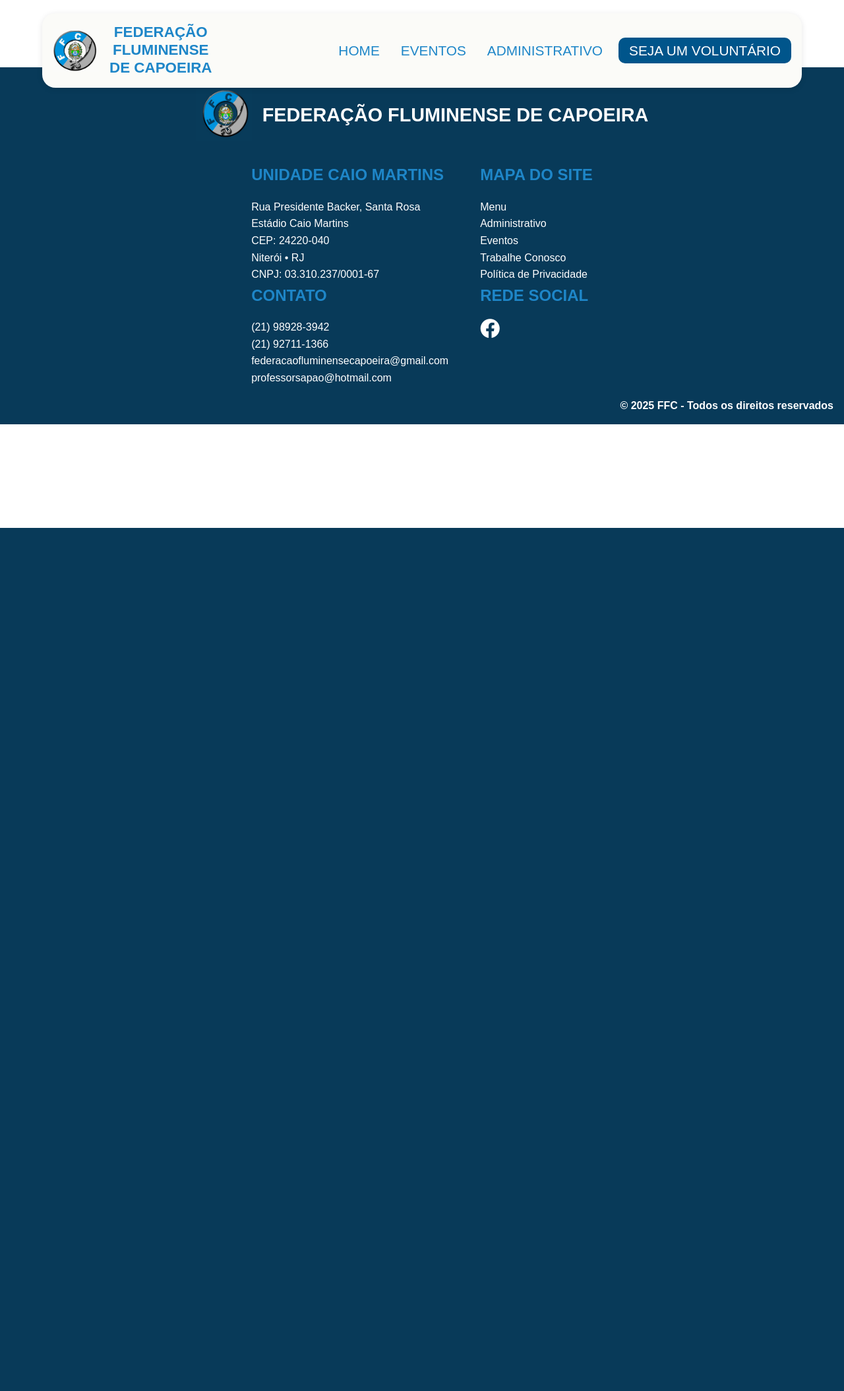
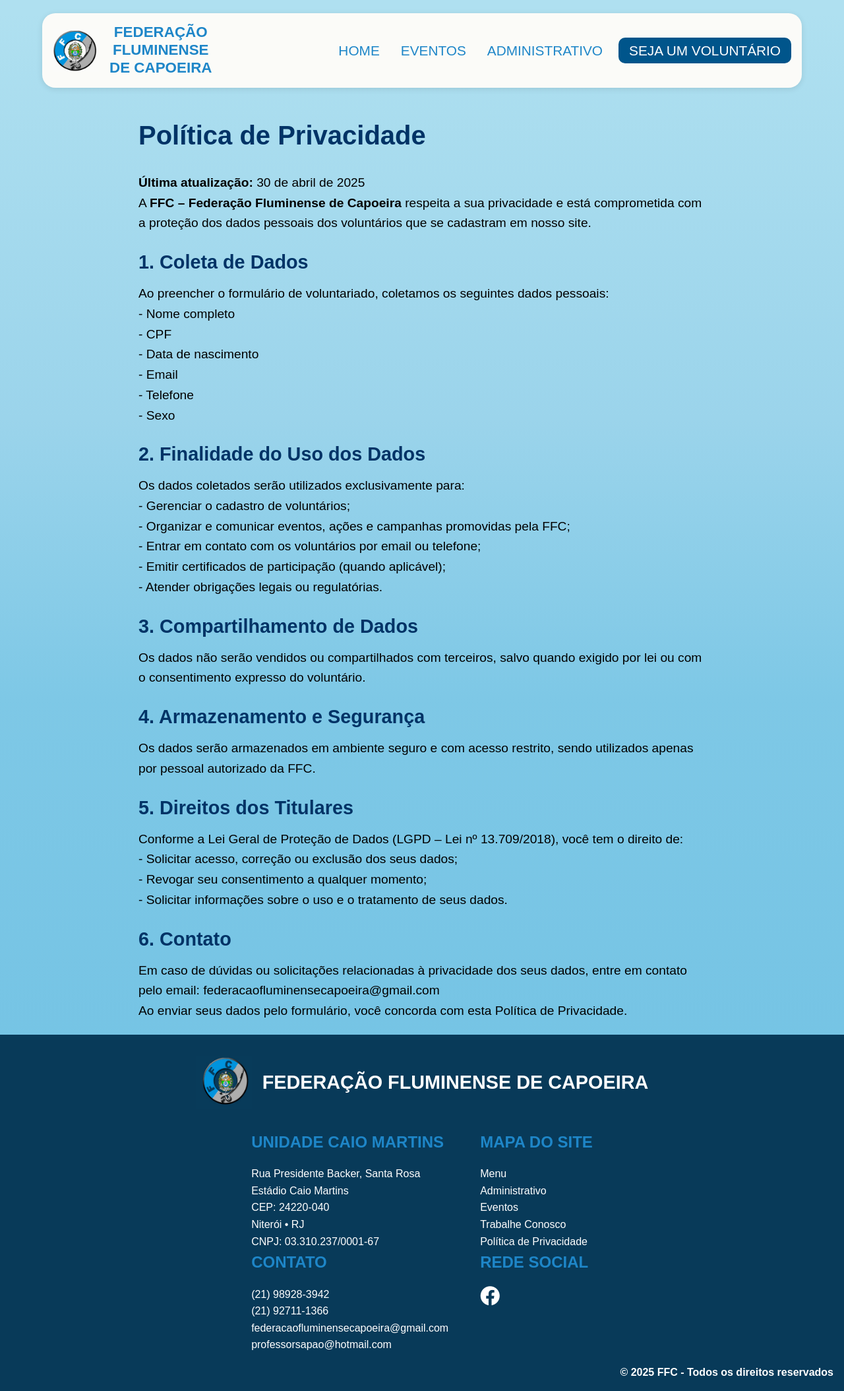
Before and after one commit to GusCoroa/projeto_web3, a Django app: page /politica/ in a window 1280 px wide. Shown: the whole page at 66% size. Before the commit the page ends 800 px from the top, so only its background shows below. Run offline with Django 5.2, Linux system fonts and the light colour scheme.

Commit message:
HTML com os dados de politica de privacidade feito + CSS basico

```diff
--- a/static/css/politica.css
+++ b/static/css/politica.css
@@ -0,0 +1,43 @@
+body {
+    font-family: Arial, sans-serif;
+    line-height: 1.6;
+    padding: 0;
+    background: #afe0f0;
+    background: linear-gradient(180deg, rgba(175, 224, 240, 1) 1%, rgba(155, 212, 235, 1) 30%, rgba(126, 200, 230, 1) 50%, rgba(109, 192, 227, 1) 100%);
+  }
+
+.politica {
+    max-width: 900px;
+    margin: auto;
+    padding: 20px;
+    border-radius: 8px;
+  }
+
+.titulo-politica {
+
+    font-size: 2.5rem;
+    color: #003366;
+    padding-top: 25px;
+    padding-bottom: 25px;
+  }
+
+.subtitulo-politica {
+    color: #003366;
+    font-size: 1.8rem;
+    padding-bottom: 10px;
+    padding-top: 20px;
+}
+
+.politica p{
+    font-size: 1.2rem;
+}
+
+.politica ul li{
+    font-size: 1.2rem;
+    list-style: none;
+}
+
+a {
+    color: inherit;
+    text-decoration: none;
+  }
--- a/templates/politica.html
+++ b/templates/politica.html
@@ -29,10 +29,67 @@
         </ul>
     </nav>
 </header>
+<br><br><br><br><br>
+<div class="politica">
+    <h1 class="titulo-politica">Política de Privacidade</h1>
+    <p><strong>Última atualização:</strong> 30 de abril de 2025</p>
 
-<main class="container">
-    <h2>Política de Privacidade</h2>
-</main>
+    <p>
+      A <strong>FFC – Federação Fluminense de Capoeira</strong> respeita a sua privacidade e está comprometida com a proteção dos dados pessoais dos voluntários que se cadastram em nosso site.
+    </p>
+
+    <h2 class="subtitulo-politica">1. Coleta de Dados</h2>
+    <p>
+      Ao preencher o formulário de voluntariado, coletamos os seguintes dados pessoais:
+    </p>
+    <ul>
+      <li>- Nome completo</li>
+      <li>- CPF</li>
+      <li>- Data de nascimento</li>
+      <li>- Email</li>
+      <li>- Telefone</li>
+      <li>- Sexo</li>
+    </ul>
+
+    <h2 class="subtitulo-politica">2. Finalidade do Uso dos Dados</h2>
+    <p>Os dados coletados serão utilizados exclusivamente para:</p>
+    <ul>
+      <li>- Gerenciar o cadastro de voluntários;</li>
+      <li>- Organizar e comunicar eventos, ações e campanhas promovidas pela FFC;</li>
+      <li>- Entrar em contato com os voluntários por email ou telefone;</li>
+      <li>- Emitir certificados de participação (quando aplicável);</li>
+      <li>- Atender obrigações legais ou regulatórias.</li>
+    </ul>
+
+    <h2 class="subtitulo-politica">3. Compartilhamento de Dados</h2>
+    <p>
+      Os dados não serão vendidos ou compartilhados com terceiros, salvo quando exigido por lei ou com o consentimento expresso do voluntário.
+    </p>
+
+    <h2 class="subtitulo-politica">4. Armazenamento e Segurança</h2>
+    <p>
+      Os dados serão armazenados em ambiente seguro e com acesso restrito, sendo utilizados apenas por pessoal autorizado da FFC.
+    </p>
+
+    <h2 class="subtitulo-politica">5. Direitos dos Titulares</h2>
+    <p>
+      Conforme a Lei Geral de Proteção de Dados (LGPD – Lei nº 13.709/2018), você tem o direito de:
+    </p>
+    <ul>
+      <li>- Solicitar acesso, correção ou exclusão dos seus dados;</li>
+      <li>- Revogar seu consentimento a qualquer momento;</li>
+      <li>- Solicitar informações sobre o uso e o tratamento de seus dados.</li>
+    </ul>
+
+    <h2 class="subtitulo-politica">6. Contato</h2>
+    <p>
+      Em caso de dúvidas ou solicitações relacionadas à privacidade dos seus dados, entre em contato pelo email: <a href="mailto:federacaofluminensecapoeira@gmail.com">federacaofluminensecapoeira@gmail.com</a>
+    </p>
+
+    <p>
+      Ao enviar seus dados pelo formulário, você concorda com esta Política de Privacidade.
+    </p>
+  </div>
 
 <footer>
     <div class="logo2">
```
